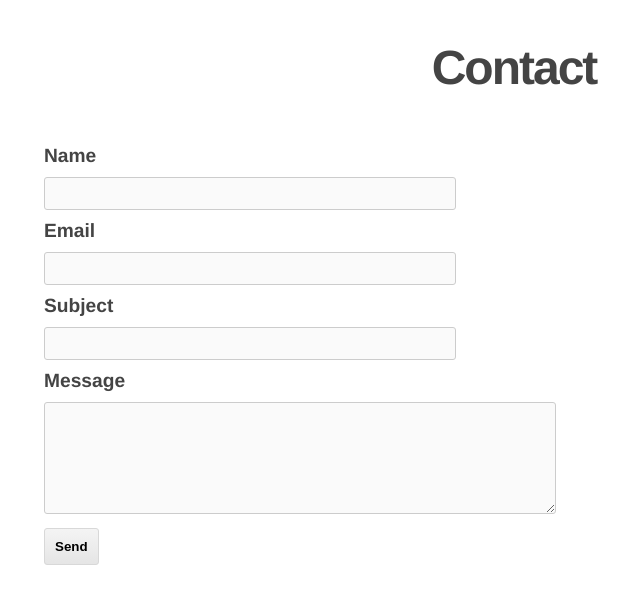
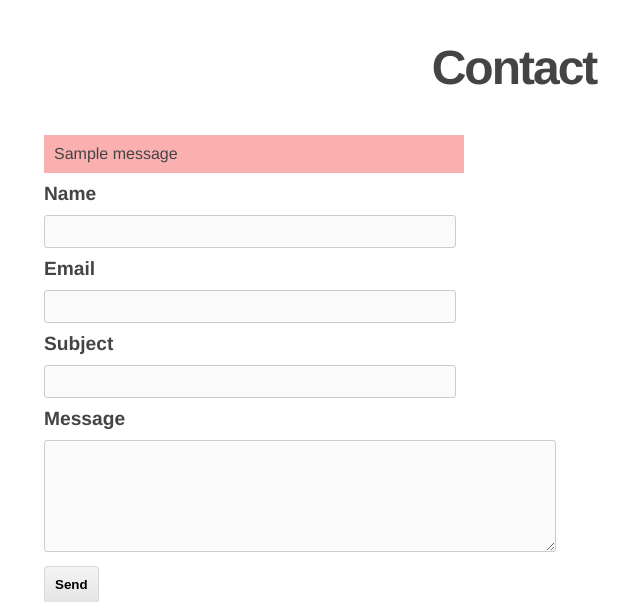
Before and after one commit to EduhG/Flask-App, a Flask app: page /contact in a window 1280 px wide. Shown: the part 53-655 px from the top of the page, without its empty margins (126-766 px from the left). Run offline with Flask 2, Linux system fonts and the light colour scheme; one stand-in notice (Sample message) is shown.

Commit message:
Added validation to contact form

```diff
--- a/app/forms.py
+++ b/app/forms.py
@@ -1,11 +1,11 @@
 #from flask_wtf import Form, TextField, TextAreaField, SubmitField
 from flask_wtf import Form
-from wtforms import TextField, TextAreaField, SubmitField
+from wtforms import TextField, TextAreaField, SubmitField, validators, ValidationError
 
 
 class ContactForm(Form):
-    name = TextField("Name")
-    email = TextField("Email")
-    subject = TextField("Subject")
-    message = TextAreaField("Message")
+    name = TextField("Name",  [validators.Required()])
+    email = TextField("Email",  [validators.Required(), validators.Email()])
+    subject = TextField("Subject",  [validators.Required()])
+    message = TextAreaField("Message",  [validators.Required()])
     submit = SubmitField("Send")
--- a/app/routes.py
+++ b/app/routes.py
@@ -1,4 +1,4 @@
-from flask import Flask, render_template, request
+from flask import Flask, render_template, request, flash
 from forms import ContactForm
 
 
@@ -21,7 +21,11 @@ def contact():
     form = ContactForm()
 
     if request.method == 'POST':
-        return 'Form posted.'
+        if form.validate() == False:
+            flash('All fields are required.')
+            return render_template('contact.html', form=form)
+        else:
+            return 'Form posted.'
 
     elif request.method == 'GET':
         return render_template('contact.html', form=form)
--- a/app/static/css/main.css
+++ b/app/static/css/main.css
@@ -149,3 +149,10 @@ form input#submit:hover{
   background-image: -o-linear-gradient(top, #dbdbdb, #cccccc);
   background-image: linear-gradient(top, #dbdbdb, #cccccc);filter:progid:DXImageTransform.Microsoft.gradient(GradientType=0,startColorstr=#dbdbdb, endColorstr=#cccccc);
 }
+
+/* Message flashing */
+.flash {
+  background-color: #FBB0B0;
+  padding: 10px;
+  width: 400px;
+}
--- a/app/templates/contact.html
+++ b/app/templates/contact.html
@@ -2,6 +2,11 @@
 
 {% block content %}
     <h2>Contact</h2>
+
+    {% for message in get_flashed_messages() %}
+        <div class="flash">{{ message }}</div>
+    {% endfor %}
+
     <form action="{{ url_for('contact') }}" method=post>
         {{ form.hidden_tag() }}
 
```
Also changed, not shown: 1 other file.
